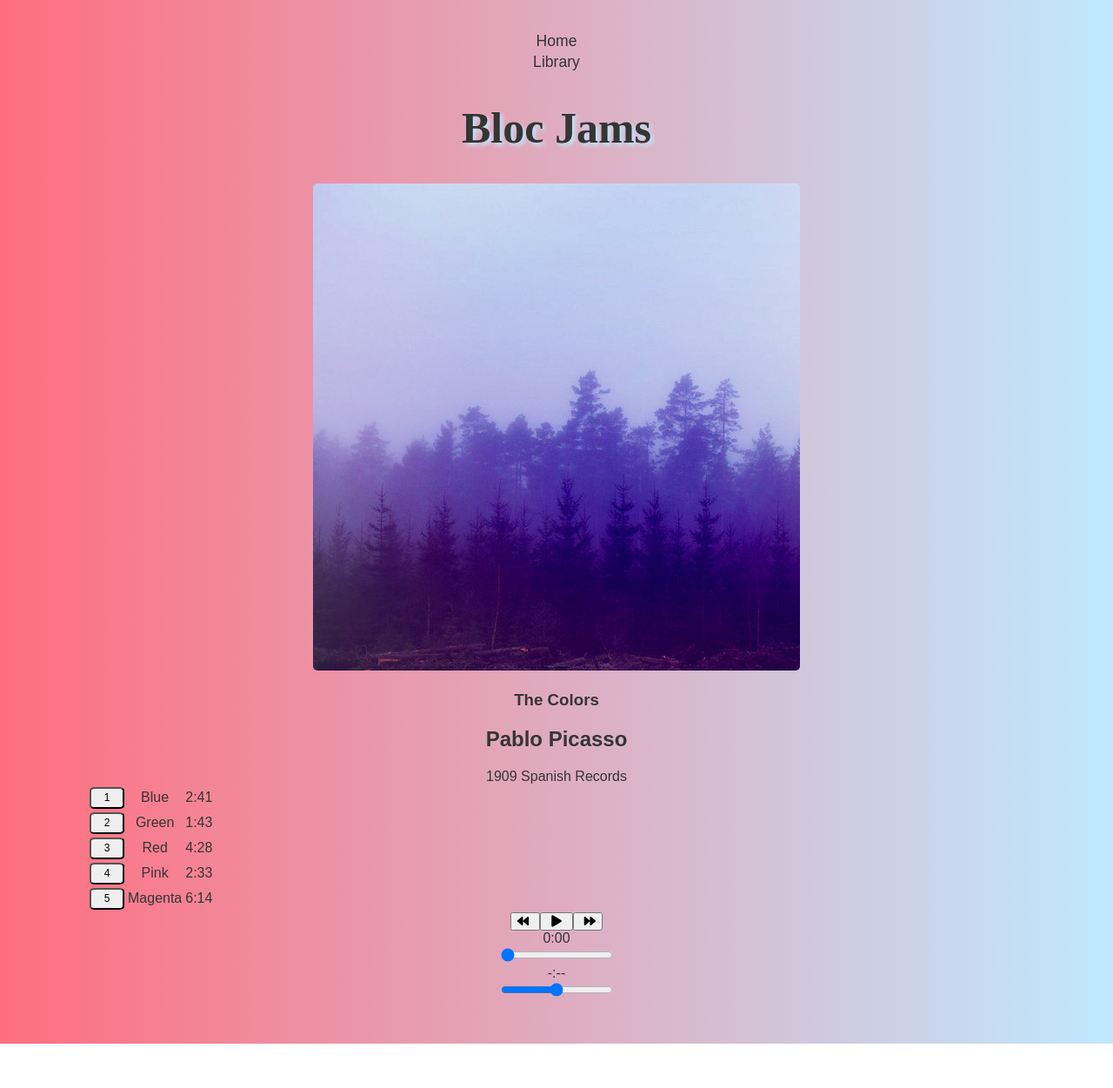
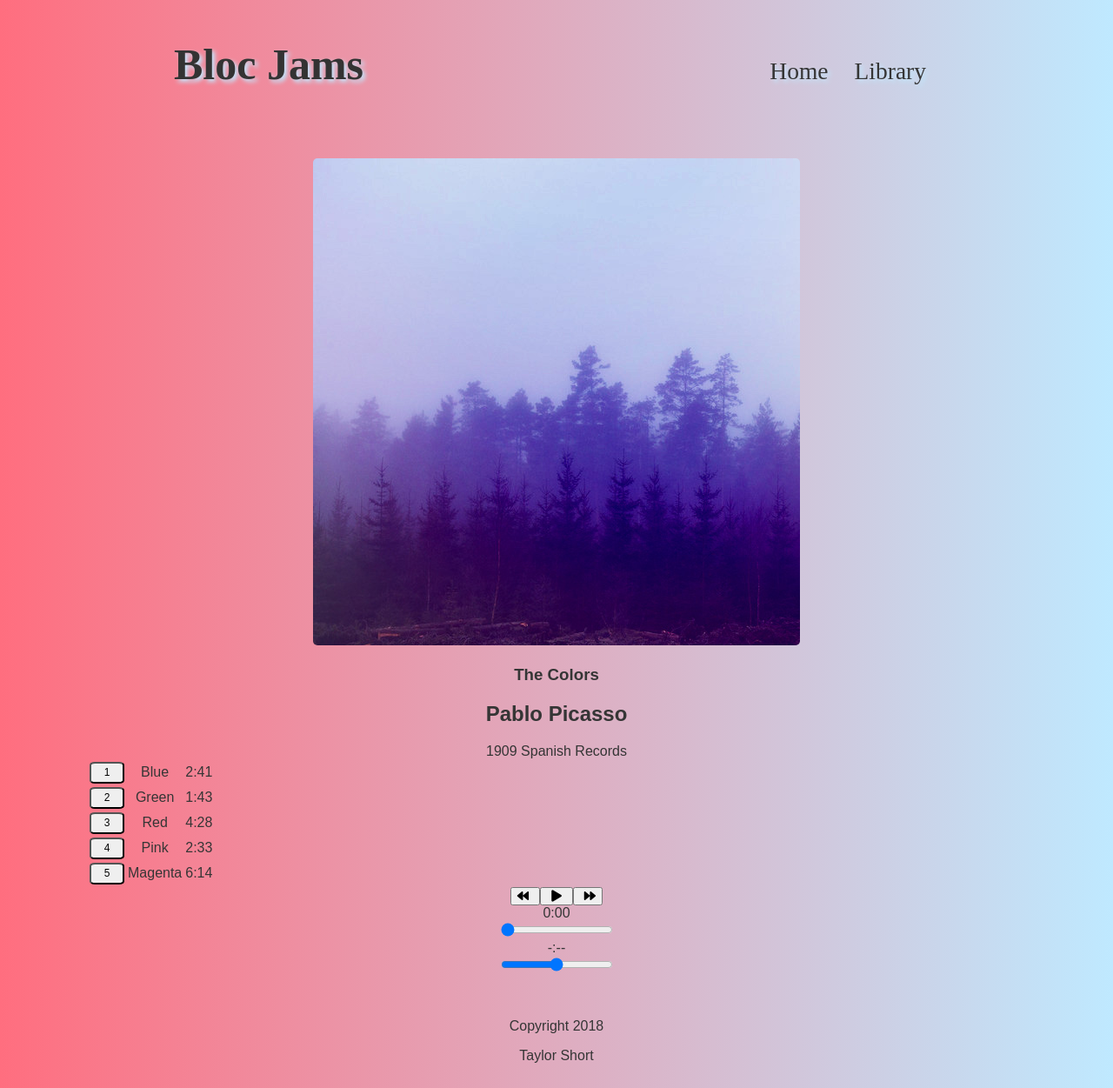
Before and after one commit to treddson/tunejams, a React (Create React App) app: page /album/the-colors in a window 1280 px wide. Shown: the whole page at 87% size. Before the commit the page ends 1200 px from the top, so only its background shows below. Built offline with nearby package versions, Linux system fonts and the light colour scheme; some icons are missing; a web font is replaced by a local one.

Commit message:
reformatted nav bar

```diff
--- a/package.json
+++ b/package.json
@@ -3,6 +3,7 @@
   "version": "0.1.0",
   "private": true,
   "dependencies": {
+    "bootstrap": "^4.1.3",
     "hover.css": "^2.3.2",
     "react": "^16.3.2",
     "react-dom": "^16.3.2",
--- a/src/App.css
+++ b/src/App.css
@@ -13,33 +13,36 @@
 
 .bloc-header {
   text-shadow: 3px 3px 5px  #bfe9ff;
+  font-family: var(--header-font);
+}
+
+.section {
+  padding-left: 200px;
+  padding-right: 200px;
 }
 
 .home-nav {
   display: flex;
-  flex-direction: column;
-  list-style: none;
-  line-height: 1.5em;
+  flex-direction: 'row';
+  justify-content: space-between;
+  align-items: baseline;
+  flex-wrap: wrap;
+  line-height: 4em;
 }
 
 
 a {
 	text-decoration: none;
 	color: var(--font);
-	font-family: ;
-	font-size: 1.1em;
+  font-size: 1.1em;
+  margin: 15px
 }
 
 body {
   background: var(--background);
 }
 
-.bloc-header {
-  font-family: var(--header-font);
-  font-size: 50px;
-}
-
-.library, .bloc-header, nav, .album {
+.library, .album {
 	padding: 35px 100px 0;
   animation: 1s slidefade 1s forwards;
 	opacity: 0;
--- a/src/App.js
+++ b/src/App.js
@@ -4,6 +4,8 @@ import Landing from './components/Landing';
 import Library from './components/Library';
 import Album from './components/Album';
 import './App.css';
+import Footer from './components/Footer';
+
 
 class App extends Component {
   render() {
@@ -11,16 +13,31 @@ class App extends Component {
       <div className="App">
          <header>
            <nav className="home-nav">
-            <Link to='/'>Home</Link>
-            <Link to='/library'>Library</Link>
+            <div className="section">
+            <h1
+              style={{
+                textShadow: '3px 3px 5px  #bfe9ff',
+                fontSize: '50px',
+                color: '#333'
+              }}
+              className="bloc-header">Bloc Jams</h1>
+            </div>
+            <div
+               style={{
+                 fontSize: '25px'
+               }}
+               className="section">
+            <Link className="bloc-header" to='/'>Home</Link>
+            <Link className="bloc-header" to='/library'>Library</Link>
+            </div>
            </nav>
-          <h1 className="bloc-header">Bloc Jams</h1>
          </header>
         <main>
           <Route exact path="/" component={Landing} />
           <Route path="/library" component={Library} />
           <Route path="/album/:slug" component={Album} />
         </main>
+        <Footer copyright="Copyright 2018" name="Taylor Short"/>
       </div>
     );
   }
--- /dev/null
+++ b/src/components/Footer.js
@@ -0,0 +1,20 @@
+import React, { Component } from 'react'
+
+
+
+const Footer = (props) => {
+  return (
+    <footer
+        style={{
+            position: 'flex',
+            flexDirection: 'row',
+            height: '80px',
+            color: 'rgb(53, 53, 53)'
+        }}>
+      <p>{ props.copyright }</p>
+      <p>{ props.name }</p>
+    </footer>
+  )
+}
+
+export default Footer;
--- a/src/components/Landing.css
+++ b/src/components/Landing.css
@@ -14,3 +14,10 @@
     margin: 25px;
     width: 700px;
 }
+
+@media(max-width: 680px) {
+    .library {
+        display: flex;
+        flex-direction: column;
+    }
+}
```
Also changed, not shown: 1 other file (tests, documents, lock files or other folders).
